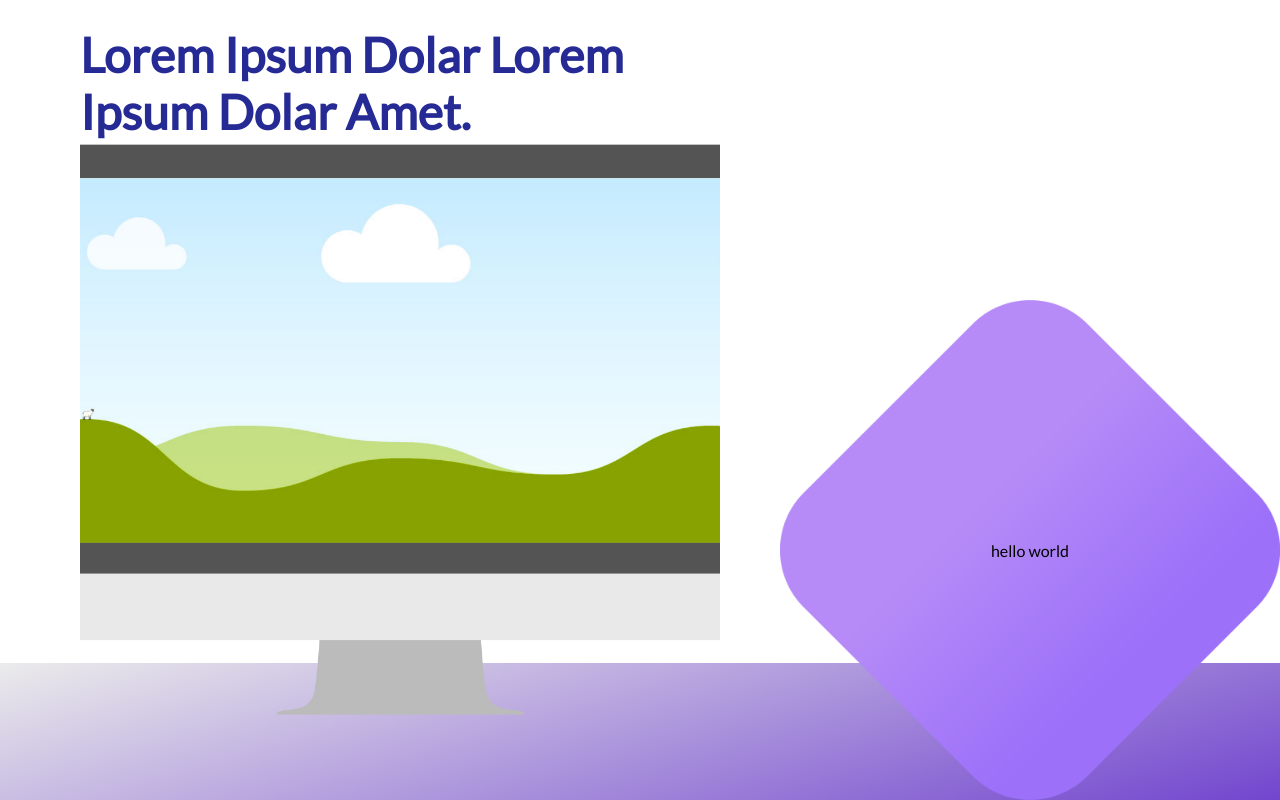
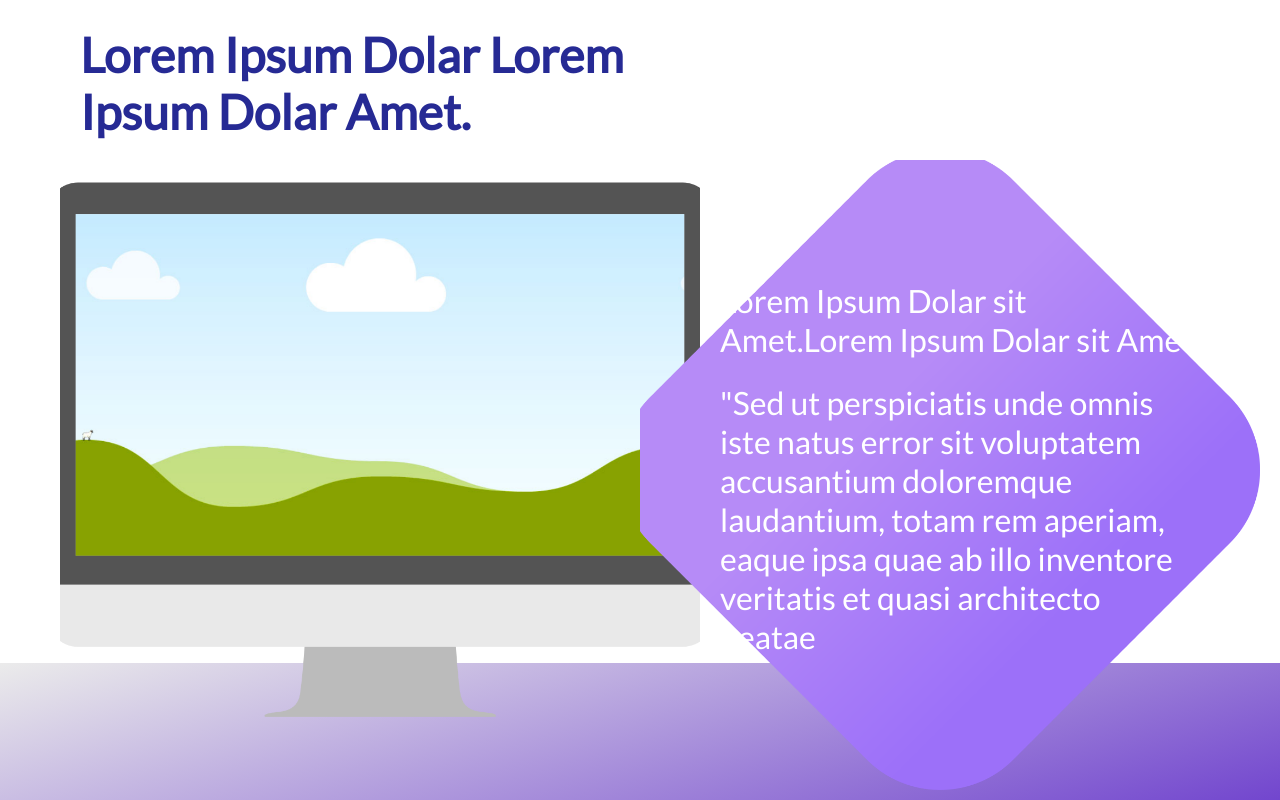
Before and after one commit to jungRoit/react-ziplyne, a React (Create React App) app: page / in a window 1280 px wide. Shown: the part 800-1600 px from the top of the page. Built offline with nearby package versions, Linux system fonts and the light colour scheme.

Commit message:
added paragraph in diamond

```diff
--- a/src/styles/layout.css
+++ b/src/styles/layout.css
@@ -119,16 +119,15 @@
 .desktop-wrapper {
   display: flex;
   width: 50%;
-  height: 80vh;
+  height: 75vh;
   position: absolute;
   bottom: 50px;
-  left: 80px;
+  left: 60px;
   background-image: url('../assets/images/desktop.png');
   background-position: center center;
   background-repeat: no-repeat;
   background-attachment: local;
   background-size: cover;
-
 }
 
 .diamond-box {
@@ -137,14 +136,18 @@
   position: absolute;
   bottom: 0;
   right: 0;
-  height: 500px;
-  width: 500px;
+  height: 80vh;
+  width: 50%;
   background-image: url('../assets/images/Diamond.png');
-  background-position: left bottom;
+  background-position: right 20px bottom 10px;
   background-repeat: no-repeat;
-  background-attachment: local;
+  background-attachment: scroll;
   background-size: contain;
   justify-content: center;
   align-items: center;
+}
 
+.paragraph-wrapper {
+  width: 480px;
+  word-wrap: break-word;
 }
--- a/src/styles/style.css
+++ b/src/styles/style.css
@@ -23,3 +23,9 @@
   font-size: 48px;
   color: #262A94;
 }
+
+.paragraph {
+  color: #ffffff;
+  font-size: 32px;
+  padding-bottom: 24px;
+}
--- a/src/views/home/home.js
+++ b/src/views/home/home.js
@@ -67,9 +67,11 @@ class Home extends React.Component {
             </div>
             <div className="content-section-right">
               <div className="diamond-box">
-                <p> hello world</p>
-              {/* <img src={diamond} className="img" /> */}
+                <div className="paragraph-wrapper">
+                <p className="paragraph"> Lorem Ipsum Dolar sit Amet.Lorem Ipsum Dolar sit Amet.</p>
+                <p className="paragraph"> "Sed ut perspiciatis unde omnis iste natus error sit voluptatem accusantium doloremque laudantium, totam rem aperiam, eaque ipsa quae ab illo inventore veritatis et quasi architecto beatae</p>
 
+                </div>
               </div>
             </div>
           </div>
```
